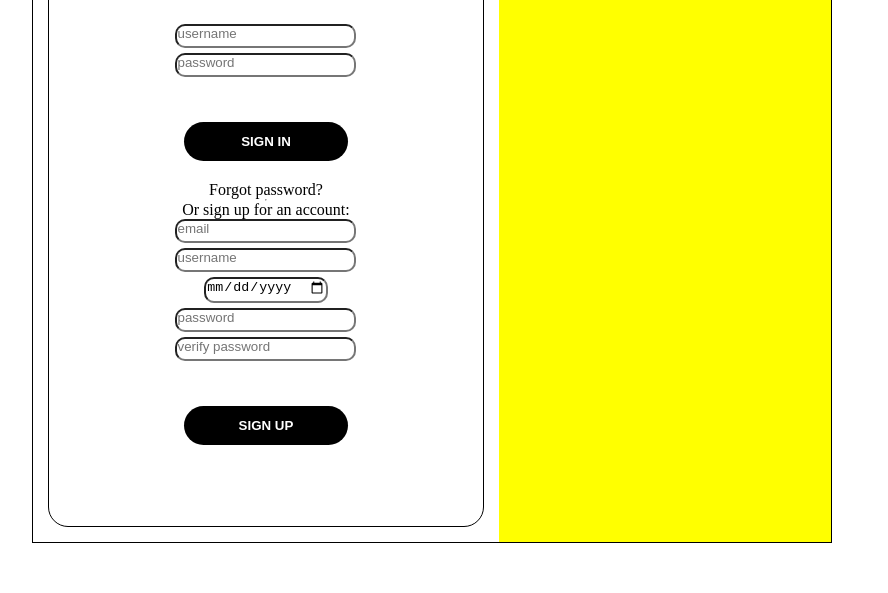
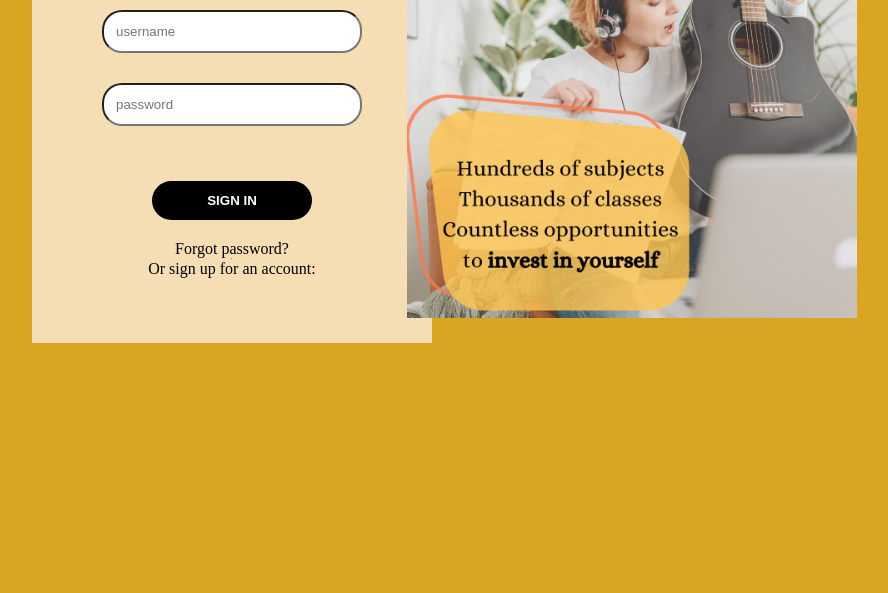
Before and after one commit to imo9van4/login-UI-template, a plain HTML site: page index.html in a window 1280 px wide. Shown: the part 207-800 px from the top of the page, without its empty margins (208-1096 px from the left). Drawn offline with Linux system fonts and the light colour scheme.

Commit message:
fifth commit

```diff
--- a/index.html
+++ b/index.html
@@ -8,7 +8,7 @@
     <title>Login UI</title>
 </head>
 <body>
-    <div class="container-fluid">
+    <div class="container">
                 <form action="" class="form">
                     <h2>Log In</h2>
                     <input type="text" placeholder="username" class="box">
@@ -17,15 +17,17 @@
                     <a href="#">Forgot password?</a>
                     <hr>
                     <p>Or sign up for an account:</p>
+                    <!--
                     <input type="text" placeholder="email" class="box">
                     <input type="text" placeholder="username" class="box">
                     <input type="date" placeholder="DOB" class="box">
                     <input type="password" placeholder="password" class="box">
                     <input type="password" placeholder="verify password" class="box">
                     <input type="submit" value="SIGN UP" id="submit">
+                    -->
                 </form>
                 <div class="right-side">
-                    <!--Background image here-->
+                    <img src="invest.png" alt="woman teaching guitar online">
                 </div>
             </div>
 </body>
--- a/styles.css
+++ b/styles.css
@@ -3,36 +3,35 @@
     padding: 0px;
     box-sizing: border-box;
 }
-.container-fluid{
+.container{
     display: flex;
-    height: 700px;
+    height: 500px;
     width: 800px;
-    border: 1px solid black;
+   /* border: 1px solid black;*/
     margin: auto;
     margin-top: 50px;
+}
+body{
+    background-color: goldenrod;
 }
 .form{
     display: flex;
     flex-direction: column;
     width: 50%;
     align-items: center;
-    border-color: white;
-}
-.box{
-    border-radius: 10px;
-    padding-bottom: 5px;
-    margin-bottom: 5px;
+    background-color: wheat;
+
 }
 .form h2{
     font-size: 3rem;
     font-family: Impact, Impact, Haettenschweiler, 'Arial Narrow Bold', sans-serif;
     margin: 40px;
 }
-.form{
+.box{
     padding: 12px;
     width: 65%;
     margin: 15px;
-    border: 1px solid black;
+    /*border: 1px solid black;*/
     outline: none;
     border-radius: 20px;
 }
@@ -62,12 +61,11 @@
 /*Right side*/
 .right-side{
     display:flex;
-    background-color: yellow;
     justify-content: center;
     align-items: center;
     width: 50%;
 }
-.side img{
+.right-side img{
     width: 450px;
     height: 450px;
 }
```
Also changed, not shown: invest.png (added).
